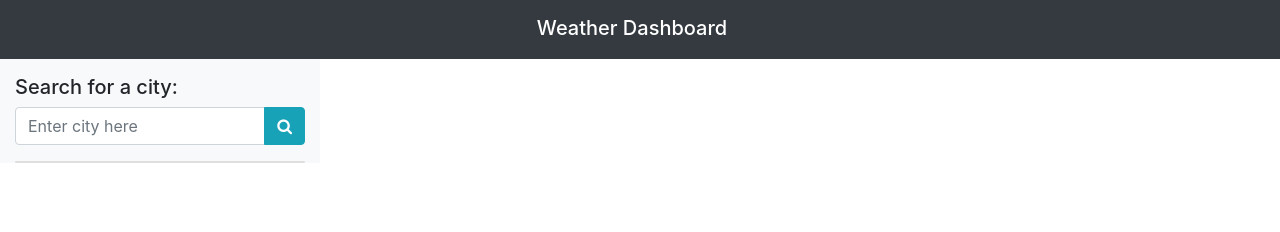
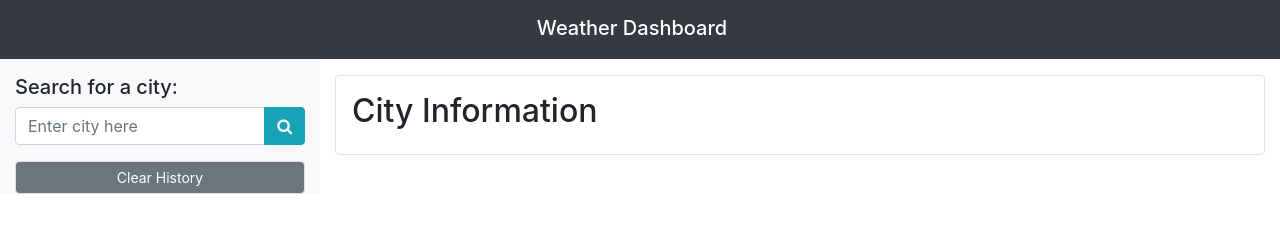
Before and after one commit to Prototype1309/City-Weather-App, a plain HTML site: page index.html in a window 1280 px wide. Drawn offline with nearby package versions, Linux system fonts and the light colour scheme.

Commit message:
Adding clear history button

```diff
--- a/index.html
+++ b/index.html
@@ -35,3 +35,14 @@
 
                 <div class="card">
                     <ul class="list-group list-group-flush" id="search-history-list">
+                        <!-- <li class="list-group-item"></li> -->
+
+                    </ul>
+                    <button id="clear-history" class="btn btn-sm btn-secondary hide">Clear History</button>
+                </div>
+            </div>
+            <div id="weather-content" class="col-12 col-md-9 hide">
+                <div class="row">
+                    <div class="col-12">
+                        <div class="city-info border rounded my-3 px-3 py-3">
+                            <h2 id="current-city">City Information <small class="text-muted" id="current-date"></small></h2>
```
